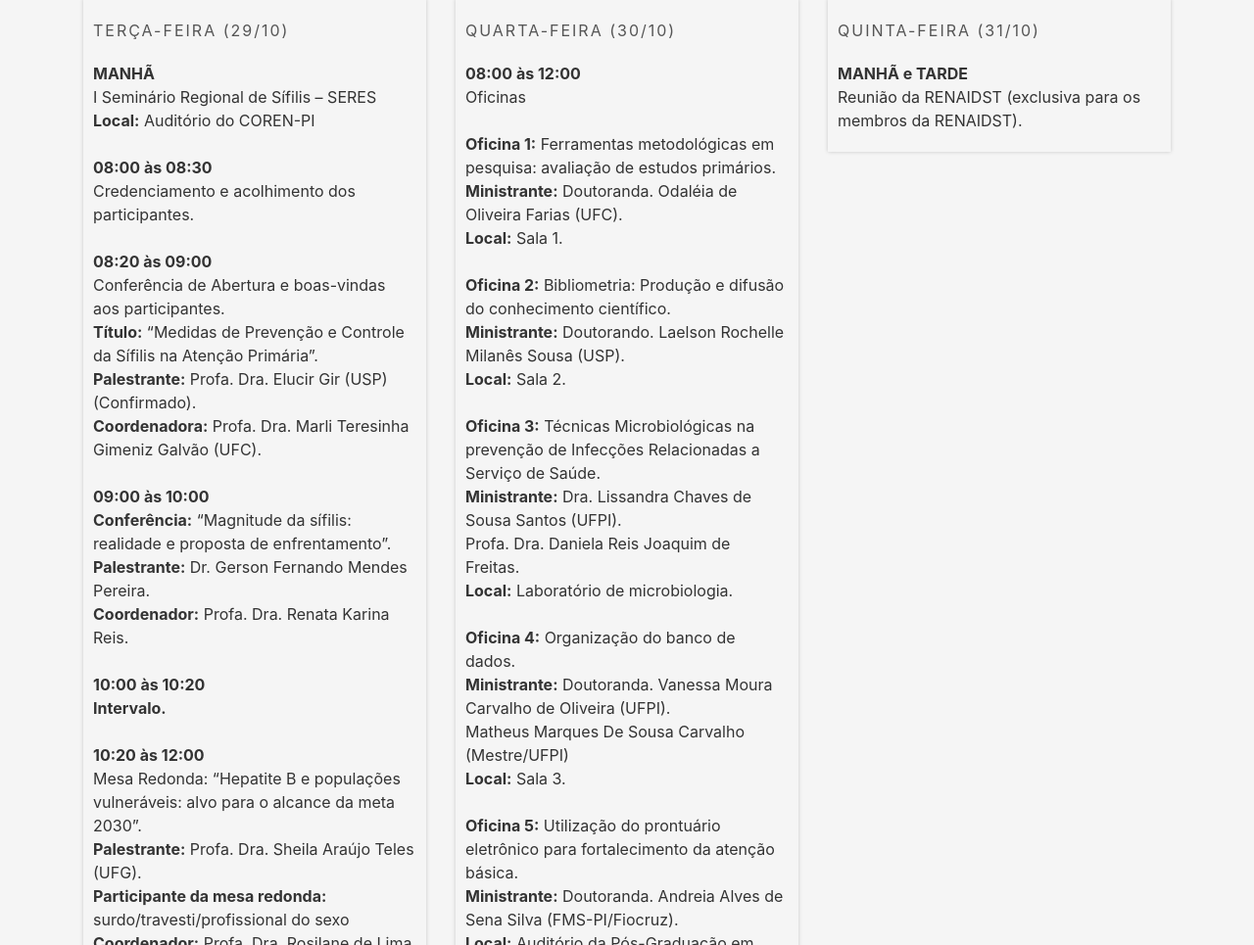
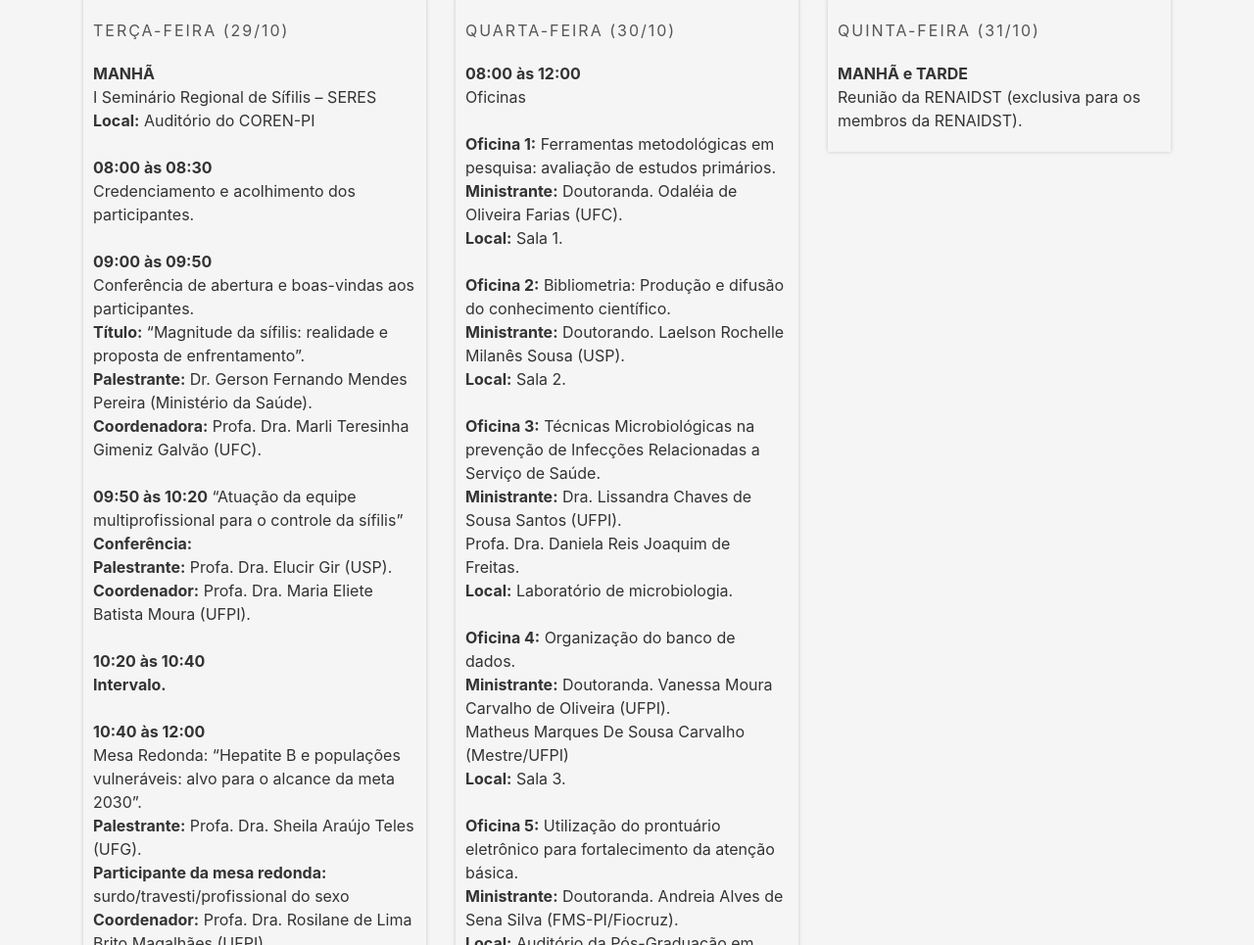
Before and after one commit to igbcampos/seres, a Django app: page / in a window 1280 px wide. Shown: the part 5535-6500 px from the top of the page at 98% size. Run offline with Django 3.2, Linux system fonts and the light colour scheme; some libraries are stand-ins or nearby versions.

Commit message:
Atualiza programação

```diff
--- a/core/templates/index.html
+++ b/core/templates/index.html
@@ -1,4 +1,4 @@
-{% load static %}
+{% load staticfiles %}
 
 <!DOCTYPE html>
 <html lang="en">
@@ -456,13 +456,13 @@
                 <br />
 
                 <div>
-                  <strong>08:20 às 09:00</strong>
+                  <strong>09:00 às 09:50</strong>
                   <br />
-                  Conferência de Abertura e boas-vindas aos participantes.
+                  Conferência de abertura e boas-vindas aos participantes.
                   <br />
-                  <strong>Título:</strong> “Medidas de Prevenção e Controle da Sífilis na Atenção Primária”.
+                  <strong>Título:</strong> “Magnitude da sífilis: realidade e proposta de enfrentamento”.
                   <br />
-                  <strong>Palestrante:</strong> Profa. Dra. Elucir Gir (USP) (Confirmado).
+                  <strong>Palestrante:</strong> Dr. Gerson Fernando Mendes Pereira (Ministério da Saúde).
                   <br />
                   <strong>Coordenadora:</strong> Profa. Dra. Marli Teresinha Gimeniz Galvão (UFC).
                 </div>
@@ -470,19 +470,19 @@
                 <br />
 
                 <div>
-                  <strong>09:00 às 10:00</strong>
+                  <strong>09:50 às 10:20</strong> “Atuação da equipe multiprofissional para o controle da sífilis”
                   <br />
-                  <strong>Conferência:</strong> “Magnitude da sífilis: realidade e proposta de enfrentamento”.
+                  <strong>Conferência:</strong>
                   <br />
-                  <strong>Palestrante:</strong> Dr. Gerson Fernando Mendes Pereira.
+                  <strong>Palestrante:</strong> Profa. Dra. Elucir Gir (USP).
                   <br />
-                  <strong>Coordenador:</strong> Profa. Dra. Renata Karina Reis.
+                  <strong>Coordenador:</strong> Profa. Dra. Maria Eliete Batista Moura (UFPI).
                 </div>
 
                 <br />
 
                 <div>
-                  <strong>10:00 às 10:20</strong>
+                  <strong>10:20 às 10:40</strong>
                   <br />
                   <strong>Intervalo.</strong>
                 </div>
@@ -490,7 +490,7 @@
                 <br />
 
                 <div>
-                  <strong>10:20 às 12:00</strong>
+                  <strong>10:40 às 12:00</strong>
                   <br />
                   Mesa Redonda: “Hepatite B e populações vulneráveis: alvo para o alcance da meta 2030”.
                   <br />
@@ -554,7 +554,7 @@
                 <br />
 
                 <div>
-                  <strong>14:30 as 15:30h</strong>
+                  <strong>14:30 às 15:30h</strong>
                   <br />
                   <strong>Conferência:</strong> “Prevenção combinada: Oportunidades e desafios para o enfrentamento da epidemia do HIV”.
                   <br />
```
